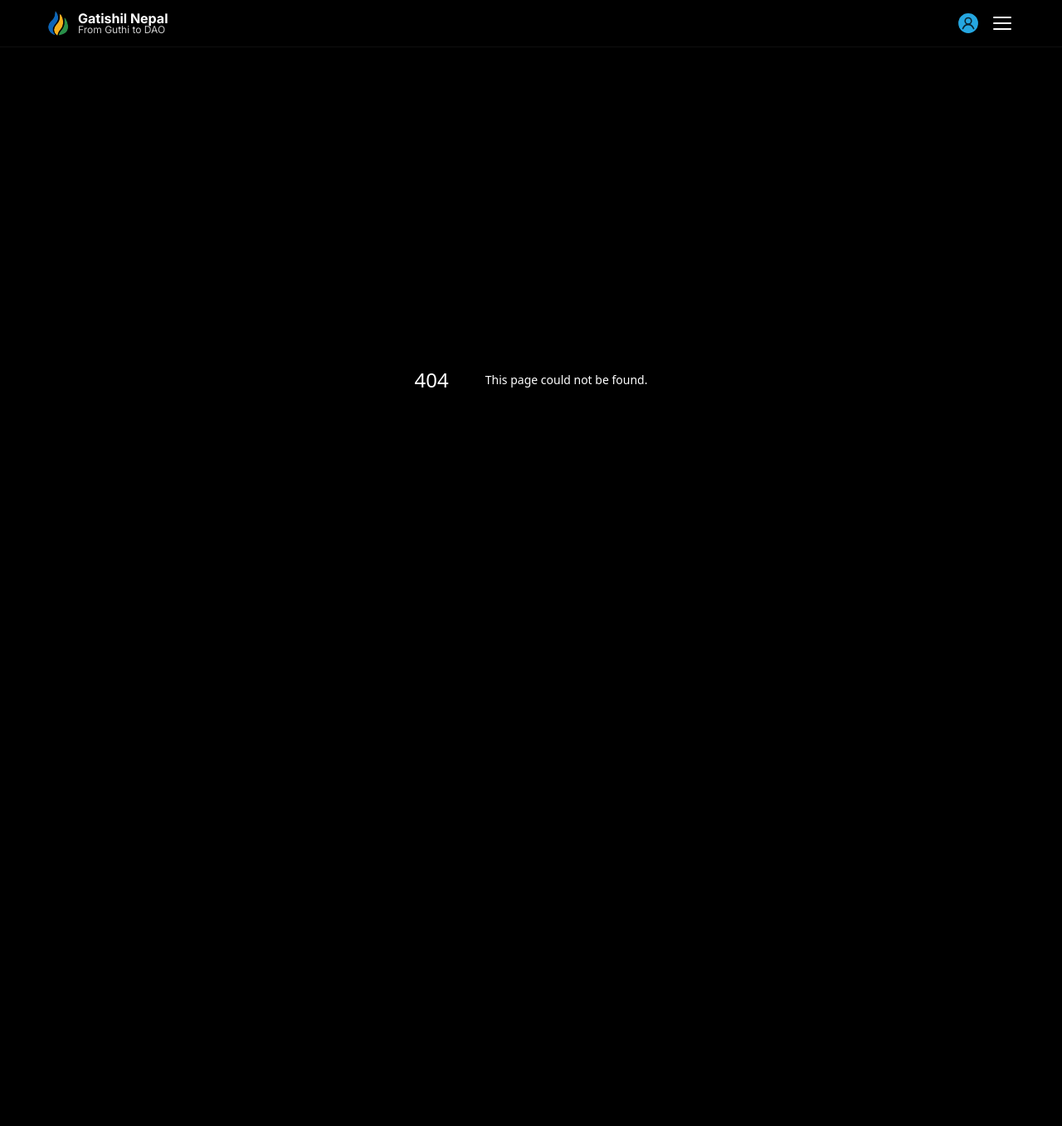
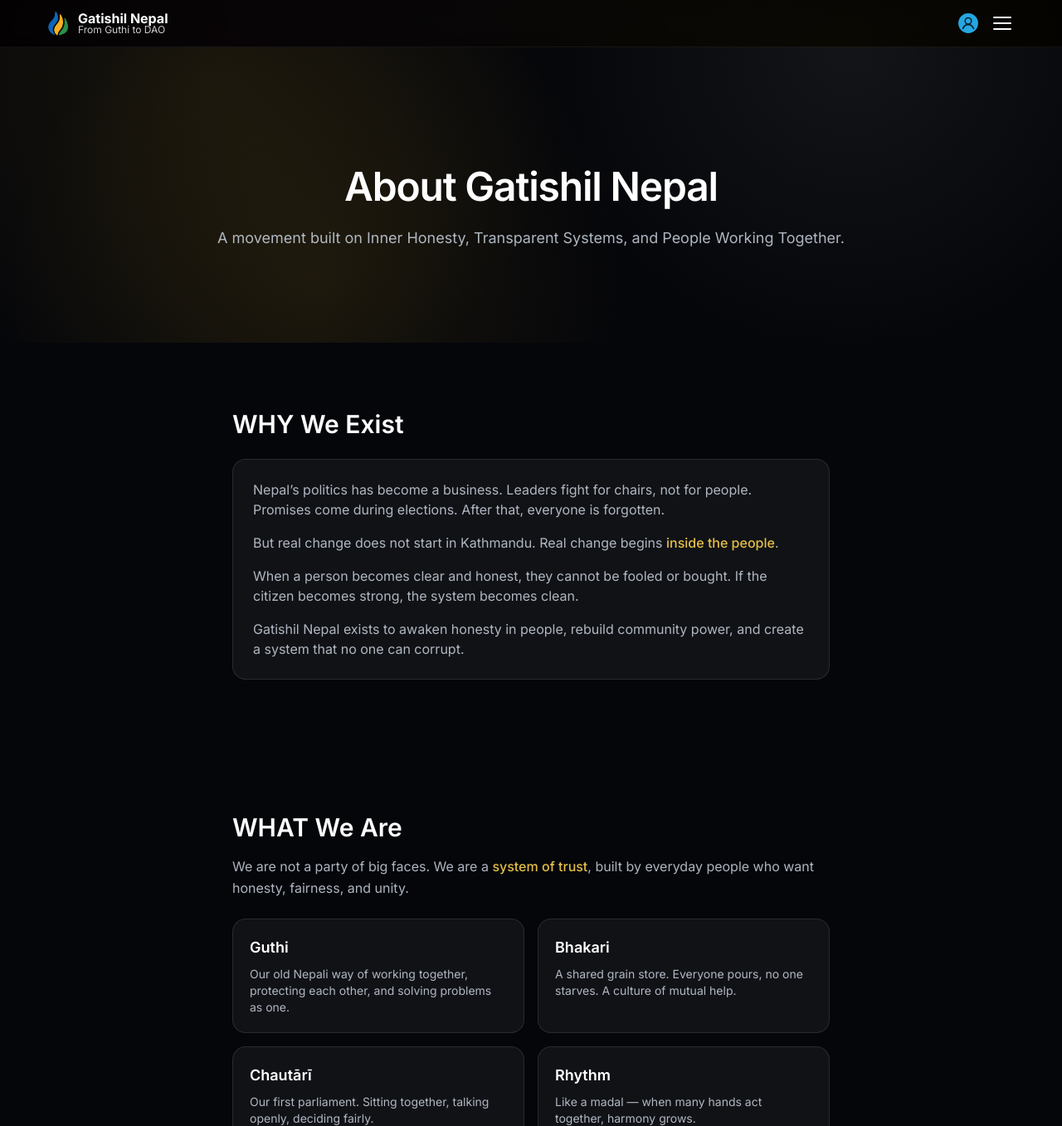
Before and after one commit to Zenslim/Gatishil, a Next.js app: page /about in a window 1280 px wide. Before the commit this address had no page. Shown: the top 1357 px of the page at 83% size. Before the commit the page ends 857 px from the top, so only its background shows below. Built offline with nearby package versions, Linux system fonts and the light colour scheme.

Commit message:
Create page.jsx

```diff
--- /dev/null
+++ b/app/about/page.jsx
@@ -0,0 +1,228 @@
+'use client'
+
+import { motion } from 'framer-motion'
+
+const fadeUp = (delay = 0) => ({
+  hidden: { opacity: 0, y: 24 },
+  show: {
+    opacity: 1,
+    y: 0,
+    transition: { duration: 0.8, ease: [0.22, 1, 0.36, 1], delay }
+  }
+})
+
+const Section = ({ children, delay = 0 }) => (
+  <motion.section
+    variants={fadeUp(delay)}
+    initial="hidden"
+    whileInView="show"
+    viewport={{ once: true, amount: 0.2 }}
+    className="max-w-3xl mx-auto px-4 sm:px-6 py-14 sm:py-20"
+  >
+    {children}
+  </motion.section>
+)
+
+export default function AboutPage() {
+  return (
+    <main className="min-h-screen bg-[#05060a] text-white selection:bg-amber-300/20">
+
+      {/* HERO */}
+      <section className="relative overflow-hidden">
+        <div className="pointer-events-none absolute inset-0">
+          <div className="absolute inset-0 [background:radial-gradient(circle_at_20%_10%,rgba(251,191,36,0.08)_0,transparent_40%),radial-gradient(circle_at_80%_0%,rgba(255,255,255,0.06)_0,transparent_35%),radial-gradient(circle_at_30%_80%,rgba(251,191,36,0.08)_0,transparent_40%)]"/>
+        </div>
+
+        <div className="relative max-w-4xl mx-auto px-4 sm:px-6 pt-28 pb-20 sm:pt-36 sm:pb-28 text-center">
+          <motion.h1
+            initial={{ opacity: 0, y: 18 }}
+            animate={{ opacity: 1, y: 0 }}
+            transition={{ duration: 0.9, ease: [0.22, 1, 0.36, 1] }}
+            className="text-3xl sm:text-5xl font-semibold tracking-tight"
+          >
+            About Gatishil Nepal
+          </motion.h1>
+
+          <motion.p
+            initial={{ opacity: 0 }}
+            animate={{ opacity: 1 }}
+            transition={{ delay: 0.2, duration: 0.9 }}
+            className="mt-4 sm:mt-6 text-balance text-slate-300/85 text-base sm:text-lg"
+          >
+            A movement built on Inner Honesty, Transparent Systems, and People Working Together.
+          </motion.p>
+        </div>
+      </section>
+
+      {/* WHY WE EXIST */}
+      <Section>
+        <h2 className="text-2xl sm:text-3xl font-semibold">WHY We Exist</h2>
+
+        <div className="mt-6 rounded-2xl border border-white/10 bg-white/5 p-5 sm:p-6 space-y-4">
+          <p className="text-slate-300/85">
+            Nepal’s politics has become a business. Leaders fight for chairs, not for people.
+            Promises come during elections. After that, everyone is forgotten.
+          </p>
+
+          <p className="text-slate-300/85">
+            But real change does not start in Kathmandu.
+            Real change begins <span className="font-medium text-amber-300/90">inside the people</span>.
+          </p>
+
+          <p className="text-slate-300/85">
+            When a person becomes clear and honest, they cannot be fooled or bought.
+            If the citizen becomes strong, the system becomes clean.
+          </p>
+
+          <p className="text-slate-300/85">
+            Gatishil Nepal exists to awaken honesty in people, rebuild community power,
+            and create a system that no one can corrupt.
+          </p>
+        </div>
+      </Section>
+
+      {/* WHAT WE ARE */}
+      <Section delay={0.06}>
+        <h2 className="text-2xl sm:text-3xl font-semibold">WHAT We Are</h2>
+
+        <p className="mt-4 text-slate-300/85 leading-relaxed">
+          We are not a party of big faces.
+          We are a <span className="font-medium text-amber-300/90">system of trust</span>,
+          built by everyday people who want honesty, fairness, and unity.
+        </p>
+
+        <div className="mt-6 grid sm:grid-cols-2 gap-4">
+          <div className="rounded-2xl border border-white/10 bg-white/5 p-5">
+            <h3 className="text-lg font-semibold">Guthi</h3>
+            <p className="mt-2 text-slate-300/85 text-sm">
+              Our old Nepali way of working together, protecting each other, and solving problems as one.
+            </p>
+          </div>
+
+          <div className="rounded-2xl border border-white/10 bg-white/5 p-5">
+            <h3 className="text-lg font-semibold">Bhakari</h3>
+            <p className="mt-2 text-slate-300/85 text-sm">
+              A shared grain store. Everyone pours, no one starves. A culture of mutual help.
+            </p>
+          </div>
+
+          <div className="rounded-2xl border border-white/10 bg-white/5 p-5">
+            <h3 className="text-lg font-semibold">Chautārī</h3>
+            <p className="mt-2 text-slate-300/85 text-sm">
+              Our first parliament. Sitting together, talking openly, deciding fairly.
+            </p>
+          </div>
+
+          <div className="rounded-2xl border border-white/10 bg-white/5 p-5">
+            <h3 className="text-lg font-semibold">Rhythm</h3>
+            <p className="mt-2 text-slate-300/85 text-sm">
+              Like a madal — when many hands act together, harmony grows.
+            </p>
+          </div>
+        </div>
+
+        <p className="mt-6 text-slate-300/85 leading-relaxed">
+          Gatishil Nepal is these old Nepali values, rebuilt with simple modern tools
+          so they can help the whole country.
+        </p>
+      </Section>
+
+      {/* HOW WE WORK */}
+      <Section delay={0.12}>
+        <h2 className="text-2xl sm:text-3xl font-semibold">HOW We Work</h2>
+
+        <div className="mt-6 grid grid-cols-1 sm:grid-cols-2 gap-4">
+
+          <motion.div
+            variants={fadeUp(0.02)}
+            initial="hidden"
+            whileInView="show"
+            className="p-5 sm:p-6 rounded-2xl bg-white/5 border border-white/10"
+          >
+            <h3 className="text-lg font-semibold">Daily Participation</h3>
+            <p className="mt-2 text-slate-300/85 text-sm">
+              People can share ideas and vote any day, not only during elections.
+            </p>
+          </motion.div>
+
+          <motion.div
+            variants={fadeUp(0.04)}
+            initial="hidden"
+            whileInView="show"
+            className="p-5 sm:p-6 rounded-2xl bg-white/5 border border-white/10"
+          >
+            <h3 className="text-lg font-semibold">Open Records</h3>
+            <p className="mt-2 text-slate-300/85 text-sm">
+              All money collected and spent is visible to everyone. No secret accounts.
+            </p>
+          </motion.div>
+
+          <motion.div
+            variants={fadeUp(0.06)}
+            initial="hidden"
+            whileInView="show"
+            className="p-5 sm:p-6 rounded-2xl bg-white/5 border border-white/10"
+          >
+            <h3 className="text-lg font-semibold">Shared Livelihood</h3>
+            <p className="mt-2 text-slate-300/85 text-sm">
+              Villages build cooperatives in farming, crafts, forests, and small industries.
+              When the village grows, every family grows.
+            </p>
+          </motion.div>
+
+          <motion.div
+            variants={fadeUp(0.08)}
+            initial="hidden"
+            whileInView="show"
+            className="p-5 sm:p-6 rounded-2xl bg-white/5 border border-white/10"
+          >
+            <h3 className="text-lg font-semibold">Service Leadership</h3>
+            <p className="mt-2 text-slate-300/85 text-sm">
+              Leaders eat last. Leaders serve first. Politics is duty, not salary.
+            </p>
+          </motion.div>
+
+          <motion.div
+            variants={fadeUp(0.10)}
+            initial="hidden"
+            whileInView="show"
+            className="p-5 sm:p-6 rounded-2xl bg-white/5 border border-white/10 sm:col-span-2"
+          >
+            <h3 className="text-lg font-semibold">Simple Technology</h3>
+            <p className="mt-2 text-slate-300/85 text-sm">
+              A basic phone is enough. Your device becomes your identity for participation.
+              No difficult apps. Easy for all.
+            </p>
+          </motion.div>
+        </div>
+      </Section>
+
+      {/* CTA */}
+      <Section delay={0.16}>
+        <div className="rounded-2xl border border-amber-400/20 bg-gradient-to-b from-amber-400/10 to-amber-400/5 p-8 text-center">
+          <h3 className="text-2xl font-semibold">This is a movement of action, truth, and cooperation.</h3>
+          <p className="mt-3 text-slate-300/85">Stand with us. Build the future with your own hands.</p>
+
+          <div className="mt-6 flex items-center justify-center gap-3">
+            <a
+              href="/join"
+              className="rounded-2xl border border-amber-400/30 bg-amber-400/10 hover:bg-amber-400/20 px-5 py-2.5 text-amber-300 text-sm font-medium transition"
+            >
+              Join now
+            </a>
+            <a
+              href="/how"
+              className="rounded-2xl border border-white/15 hover:border-white/25 px-5 py-2.5 text-sm font-medium text-slate-200/90 transition"
+            >
+              Learn more
+            </a>
+          </div>
+        </div>
+      </Section>
+
+      <footer className="px-4 sm:px-6 pb-16 text-center text-xs text-slate-400/70">
+        © {new Date().getFullYear()} Gatishil Nepal — Inner Honesty → Outer Integrity.
+      </footer>
+    </main>
+  )
+}
```
